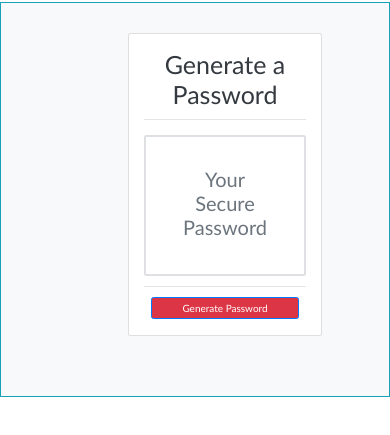
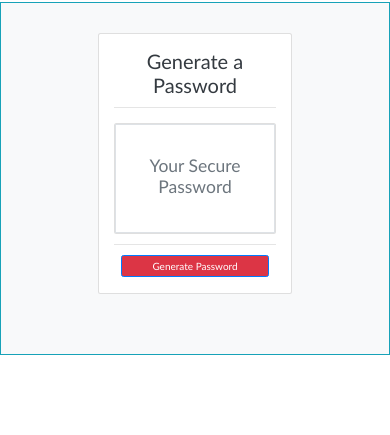
Before and after one commit to wtgibson/3-password-generator, a plain HTML site: page index.html in a window 390 px wide. Shown: the part 35-470 px from the top of the page. Drawn offline with nearby package versions, Linux system fonts and the light colour scheme.

Commit message:
center aligned header and password card and fixed responsiveness

```diff
--- a/index.html
+++ b/index.html
@@ -13,20 +13,20 @@
 
   </head>
   <body>
-    <div class="h1 mx-auto border border-info text-center" style="width: 100%;">
+    <div class="container-fluid h1 border border-info text-center" style="width: 100%;">
         Password Generator
     </div>
     <!-- Card -->
     <div class="container-fluid bg-light py-5 border border-info">
         <div class="row pb-5">
             <div class="col-3"></div>
-            <div class="card bg-white py-4 col-6 ml-5">
-                <div class="h1 text-dark text-center">Generate a Password
+            <div class="card bg-white py-4 col-6">
+                <div class="h2 text-dark text-center">Generate a Password
                     <hr>
                 </div>
                 <div class="card">
                     <div class="secure-password-box border rounded-2 card-body text-center text-secondary p-5">
-                      <h2 class="font-weight-light">Your Secure Password</h2>
+                      <h3 class="font-weight-light">Your Secure Password</h3>
                     </div>
                 </div>
                 <hr>
@@ -39,6 +39,17 @@
     </div>
 
     <script>
+        // Click button generates randomized password
+            // For loop, random number function
+        // Presented with a series of prompts for password criteria
+            // User selects what criteria to include in the password
+            // Computer prompts for the length of the password
+            // User chooses a length of at least 8 characters and no more than 128 characters
+            // Computer prompts what character types to include
+            // User chooses lowercase, uppercase, numeric, and/or special characters
+            // Input should be validated and at least one character type should be selected
+            //
+
 
     </script>
     <!-- Optional JavaScript -->
```
